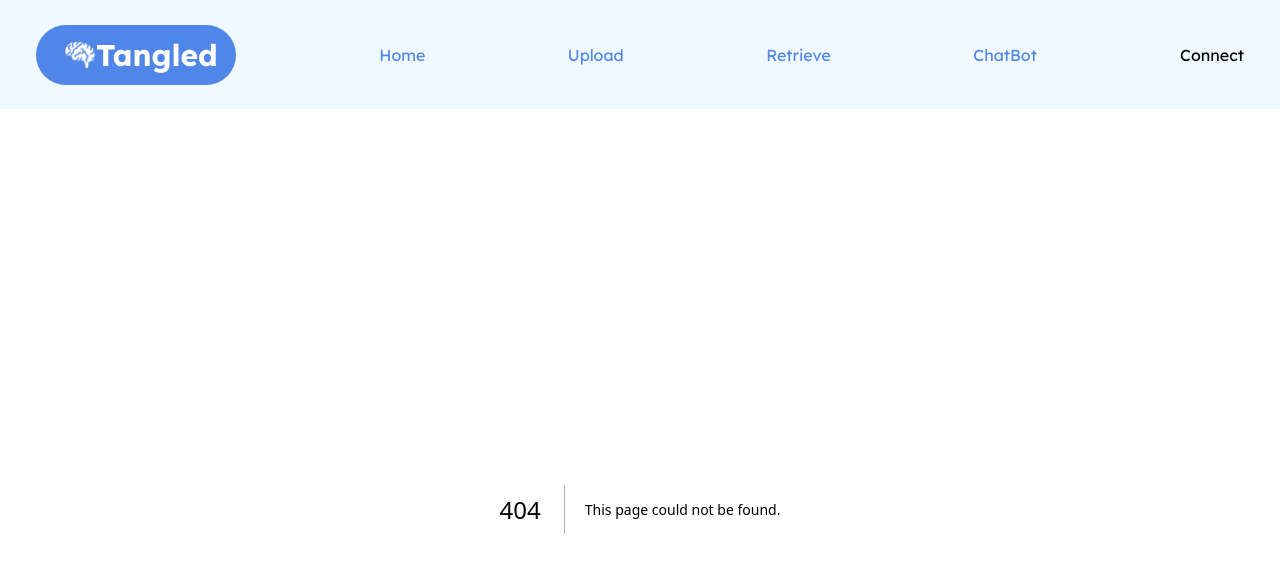
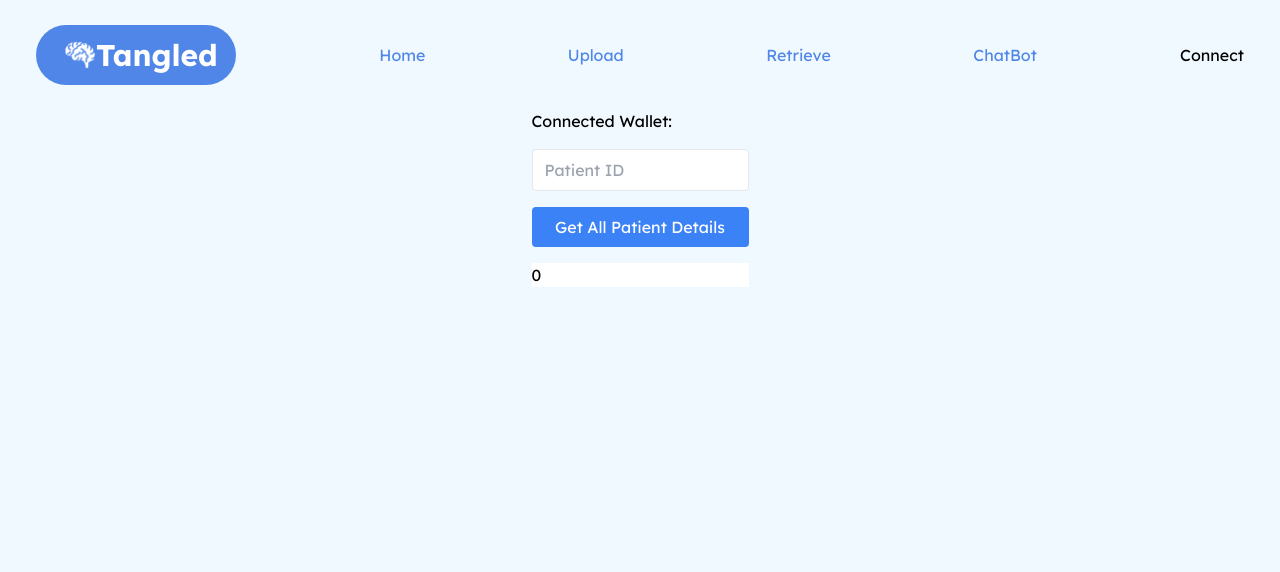
Before and after one commit to krishnan74/tangled-web3, a Next.js app: page /mypatients in a window 1280 px wide. Before the commit this address had no page. Shown: the top 572 px of the page. Built offline with nearby package versions, Linux system fonts and the light colour scheme.

Commit message:
Remove unused code and update contract address Added patient retrieval code in mypatients page

```diff
--- /dev/null
+++ b/app/mypatients/page.js
@@ -0,0 +1,81 @@
+"use client";
+import React, { useState, useEffect } from "react";
+import { ethers } from "ethers";
+import { useWeb3Provider } from "@/context/Web3ProviderContext";
+import contractABI from "@/contract/contractAbi.json";
+import PatientCard from "@/components/PatientCard";
+
+const Page = () => {
+  const { provider, wallet } = useWeb3Provider();
+
+  const [patientIndex, setPatientIndex] = useState(0);
+  const [patientCount, setPatientCount] = useState(0);
+  const [patientId, setPatientId] = useState("");
+  const [patientsArray, setPatientsArray] = useState([]);
+
+  const contractAddress = "0x3C2bB9eB6E16999cdAeF968B20fD7580a6d412ce";
+
+  const Contract = new ethers.Contract(contractAddress, contractABI, provider);
+
+  async function getAllPatientDetails() {
+    const signer = provider.getSigner();
+    const ContractWithSigner = Contract.connect(signer);
+
+    try {
+      if (provider) {
+        const patientsArray = await ContractWithSigner.getAllPatients();
+        setPatientsArray(patientsArray);
+      }
+    } catch (error) {
+      console.error("Error uploading patient details:", error);
+    }
+  }
+
+  return (
+    <div className="flex flex-col items-center justify-center">
+      <div>
+        <p className="mb-4">Connected Wallet: {wallet}</p>
+
+        <div className="grid grid-cols-3 gap-10">
+          {patientsArray.map((patient, index) => (
+            <PatientCard
+              key={index}
+              id={patient.patientID.toString()}
+              name={patient.patientName}
+              number={index + 1}
+              diagnosis={patient.diagnosisID.toString()}
+              age={patient.age.toString()}
+              gender={patient.gender}
+              medications={patient.medicationsIDs}
+            />
+          ))}
+        </div>
+
+        <div className="flex flex-col gap-4">
+          <input
+            type="text"
+            value={patientId}
+            onChange={(e) => setPatientId(e.target.value)}
+            placeholder="Patient ID"
+            className="px-3 py-2 border rounded"
+          />
+
+          <button
+            onClick={getAllPatientDetails}
+            className="px-4 py-2 bg-blue-500 text-white rounded hover:bg-blue-600"
+          >
+            Get All Patient Details
+          </button>
+          <input
+            type="number"
+            placeholder="patientIndex"
+            value={patientIndex}
+            onChange={(e) => setPatientIndex(e.target.value)}
+          />
+        </div>
+      </div>
+    </div>
+  );
+};
+
+export default Page;
--- a/app/retrieve/page.js
+++ /dev/null
@@ -1,11 +0,0 @@
-import React from 'react'
-
-const RetreivePage = () => {
-  return (
-    <div>
-
-    </div>
-  )
-}
-
-export default RetreivePage;
--- a/app/upload/page.jsx
+++ b/app/upload/page.jsx
@@ -6,6 +6,7 @@ import contractABI from "@/contract/contractAbi.json";
 
 const Page = () => {
   const { provider, wallet } = useWeb3Provider();
+
   const [patientIndex, setPatientIndex] = useState(0);
   const [patientCount, setPatientCount] = useState(0);
   const [patientId, setPatientId] = useState("");
@@ -25,7 +26,7 @@ const Page = () => {
   console.log("selectedDisease", selectedDisease);
   console.log("medications", medications);
 
-  const contractAddress = "0x3b9B2e444d85a5daDB5809c148D4922B925bFBD8";
+  const contractAddress = "0x3C2bB9eB6E16999cdAeF968B20fD7580a6d412ce";
 
   const Contract = new ethers.Contract(contractAddress, contractABI, provider);
 
--- /dev/null
+++ b/components/PatientCard.jsx
@@ -0,0 +1,33 @@
+import React from "react";
+
+const PatientCard = (props) => {
+  return (
+    <div className="bg-white border border-gray-300 shadow-lg rounded-lg p-6 mb-4">
+      <h3 className="text-lg font-semibold mb-2">Patient Information</h3>
+      <p>
+        <span className="font-semibold">Patient ID:</span> {props.id}
+      </p>
+
+      <p>
+        <span className="font-semibold">Patient Name:</span> {props.name}
+      </p>
+      <p>
+        <span className="font-semibold">Age:</span> {props.age}
+      </p>
+      <p>
+        <span className="font-semibold">Gender:</span> {props.gender}
+      </p>
+      <p>
+        <span className="font-semibold">Diagnosis:</span> {props.diagnosis}
+      </p>
+      <p>
+        <span className="font-semibold">Medications:</span>{" "}
+        {props.medications.length > 0
+          ? props.medications.join(", ")
+          : "No medications prescribed."}
+      </p>
+    </div>
+  );
+};
+
+export default PatientCard;
--- a/contract/contractAbi.json
+++ b/contract/contractAbi.json
@@ -35,6 +35,51 @@
     "name": "addPatientDetails",
     "outputs": [],
     "stateMutability": "nonpayable",
+    "type": "function"
+  },
+  {
+    "inputs": [],
+    "name": "getAllPatients",
+    "outputs": [
+      {
+        "components": [
+          {
+            "internalType": "uint256",
+            "name": "patientID",
+            "type": "uint256"
+          },
+          {
+            "internalType": "string",
+            "name": "patientName",
+            "type": "string"
+          },
+          {
+            "internalType": "uint256",
+            "name": "diagnosisID",
+            "type": "uint256"
+          },
+          {
+            "internalType": "string",
+            "name": "gender",
+            "type": "string"
+          },
+          {
+            "internalType": "uint256",
+            "name": "age",
+            "type": "uint256"
+          },
+          {
+            "internalType": "uint256[]",
+            "name": "medicationsIDs",
+            "type": "uint256[]"
+          }
+        ],
+        "internalType": "struct Patient.PatientDetails[]",
+        "name": "",
+        "type": "tuple[]"
+      }
+    ],
+    "stateMutability": "view",
     "type": "function"
   },
   {
```
